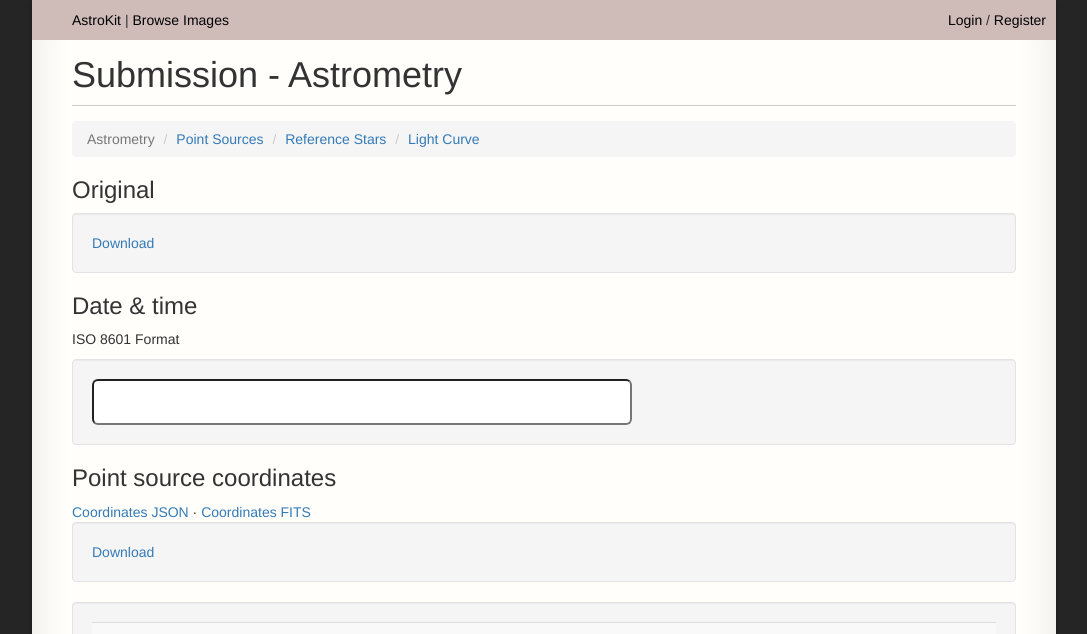
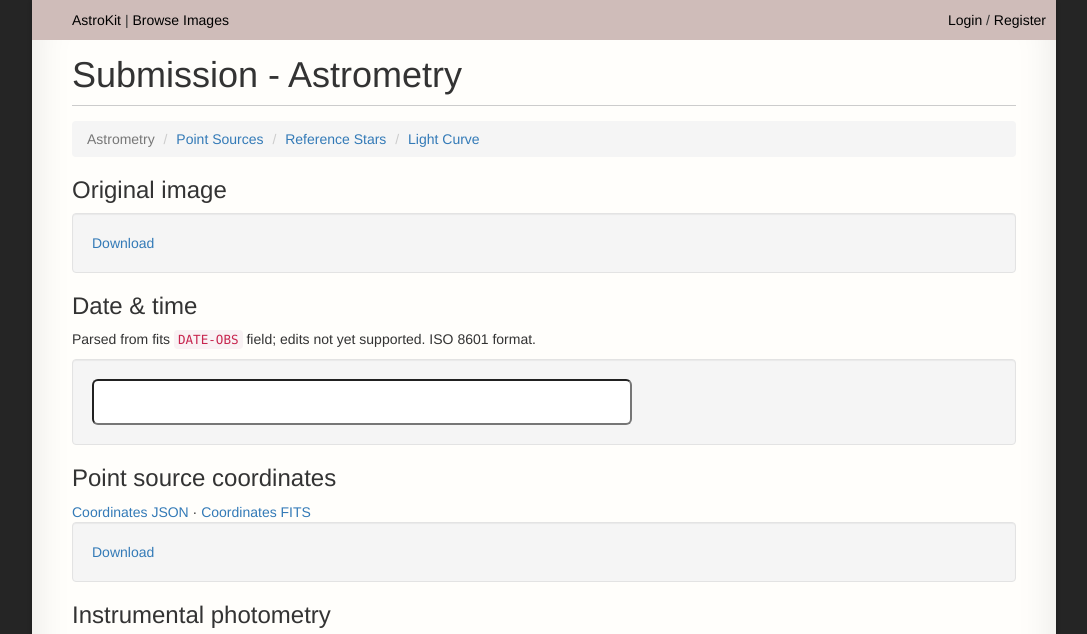
Before and after one commit to typpo/astrokit, a Django app: template imageflow/templates/submission.html in a window 1280 px wide. Shown: the top 634 px of the page, without its empty margins (96-1183 px from the left). Run offline with Django 3.2, Linux system fonts and the light colour scheme; the template is opened without the code that fills it, so the values that code supplies are empty; some libraries are stand-ins or nearby versions.

Commit message:
update wording for datetime

```diff
--- a/imageflow/templates/submission.html
+++ b/imageflow/templates/submission.html
@@ -12,7 +12,7 @@
   <li><a href="#">Light Curve</a></li>
 </ol>
 
-<h3>Original</h3>
+<h3>Original image</h3>
 <div class="well">
   <img src="{{result.urls.original_display_url}}" />
   <a href="{{result.urls.original_display_url}}" download>Download</a>
@@ -20,7 +20,7 @@
 
 <h3>Date &amp; time</h3>
 <p>
-ISO 8601 Format
+Parsed from fits <code>DATE-OBS</code> field; edits not yet supported. ISO 8601 format.
 </p>
 <div class="well">
   <input class="input-lg" style="width: 30em" type="text" value="{{result.meta.image_datetime | date:'c'}}">
@@ -35,6 +35,7 @@ ISO 8601 Format
   <a href="{{result.urls.coords_plot_url}}" download>Download</a>
 </div>
 
+<h3>Instrumental photometry</h3>
 <div class="well" style="overflow: auto; max-height: 400px">
   <table class="table table-striped">
     <tr>
```
